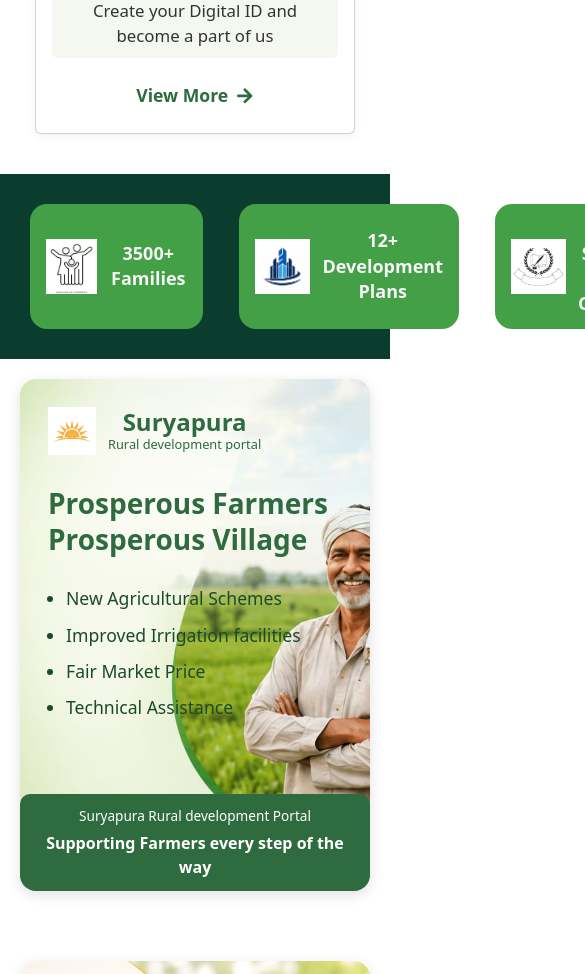
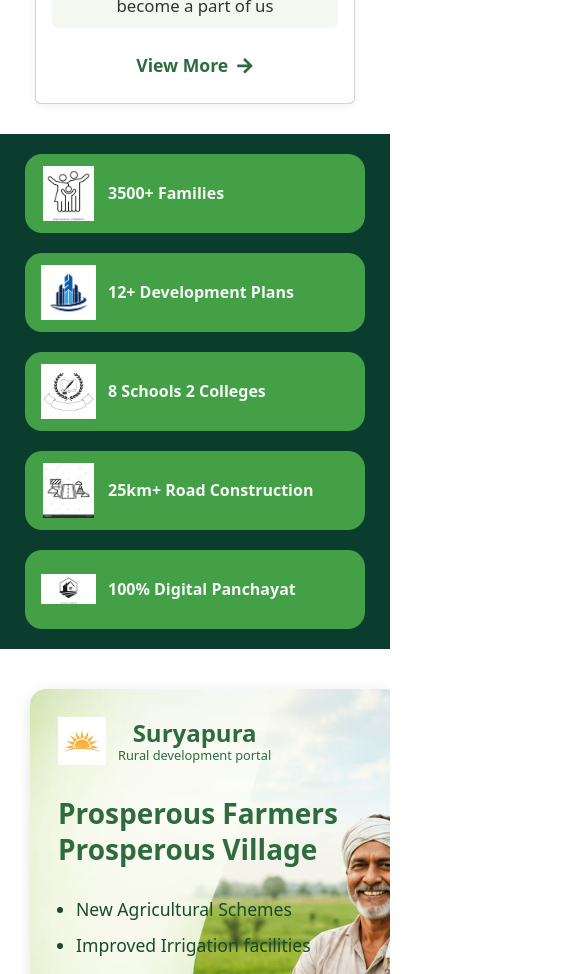
Before and after one commit to neerajne/suryapura-portal-react, a React (Create React App) app: page / in a window 390 px wide. Shown: the part 2960-3934 px from the top of the page, 585 px wide, since content can reach past the window. Built offline with nearby package versions, Linux system fonts and the light colour scheme.

Commit message:
Made website responsive and fixed layout issues

```diff
--- a/src/App.css
+++ b/src/App.css
@@ -1,23 +1,41 @@
 .App {
   text-align: center;
+  overflow-x: hidden;
 }
 
 .App-logo {
   height: 40vmin;
   pointer-events: none;
 }
-.social-posts-container {
-  display: flex;
-  justify-content: center;
-  gap: 30px;
-  flex-wrap: wrap;
-}
+
 .cards-row {
   display: flex;
   flex-wrap: wrap;
   justify-content: center;
   gap: 24px;
   padding: 40px 20px;
+}
+
+.social-posts-container {
+  display: flex;
+  justify-content: center;
+  gap: 30px;
+  flex-wrap: wrap;
+  padding: 20px;
+}
+
+@media (max-width: 768px) {
+  .cards-row {
+    gap: 20px;
+    padding: 30px 15px;
+  }
+
+  .social-posts-container {
+    flex-direction: column;
+    align-items: center;
+    gap: 20px;
+    padding: 20px 10px;
+  }
 }
 
 @media (prefers-reduced-motion: no-preference) {
@@ -45,6 +63,7 @@
   from {
     transform: rotate(0deg);
   }
+
   to {
     transform: rotate(360deg);
   }
--- a/src/App.js
+++ b/src/App.js
@@ -10,11 +10,13 @@ import DigitalIdentity from "./Frontend/featureSections/DigitalIdentity";
 import FarmerPost from "./Frontend/socialMediaPosts/FarmerPost";
 import EducationPost from "./Frontend/socialMediaPosts/EducationPost";
 import Herobottom from "./Frontend/heroBottom/Herobottom";
+
 function App() {
   return (
     <div className="App">
       <MyNavbar />
       <HeroSection />
+
       <div className="cards-row">
         <DevelopmentWorks />
         <Educationcard />
@@ -23,9 +25,9 @@ function App() {
         <Panchayat />
         <DigitalIdentity />
       </div>
-      <div>
-        <Herobottom />
-      </div>
+
+      <Herobottom />
+
       <div className="social-posts-container">
         <FarmerPost />
         <EducationPost />
--- a/src/Frontend/heroBottom/HeroBottom.css
+++ b/src/Frontend/heroBottom/HeroBottom.css
@@ -1,36 +1,30 @@
-/* Parent */
 .hero-bottom {
     background-color: #0b3d2e;
     display: flex;
-    justify-content: space-evenly;
+    justify-content: center;
+    align-items: center;
+    flex-wrap: wrap;
+    gap: 20px;
     padding: 20px;
-    gap: 16px;
 }
 
 .feature-card {
     background-color: #43A047;
     border-radius: 17px;
     padding: 12px 16px;
-    margin: 10px;
     display: flex;
     align-items: center;
     gap: 12px;
 
-    flex: 1;
+    width: 260px;
+    max-width: 100%;
 }
 
 .feature-card img {
     width: 55px;
     height: 55px;
     object-fit: contain;
-    border: none;
-    outline: none;
-    box-shadow: none;
-}
-
-.feature-card h3 {
-    margin: 0;
-    font-size: 14px;
+    flex-shrink: 0;
 }
 
 .feature-card p {
@@ -40,3 +34,21 @@
     color: #F5F5F5;
     line-height: 1.4;
 }
+
+@media (max-width:768px) {
+
+    .hero-bottom {
+        flex-direction: column;
+        padding: 20px 15px;
+    }
+
+    .feature-card {
+        width: 100%;
+        max-width: 340px;
+    }
+
+    .feature-card p {
+        font-size: 16px;
+    }
+
+}
```
